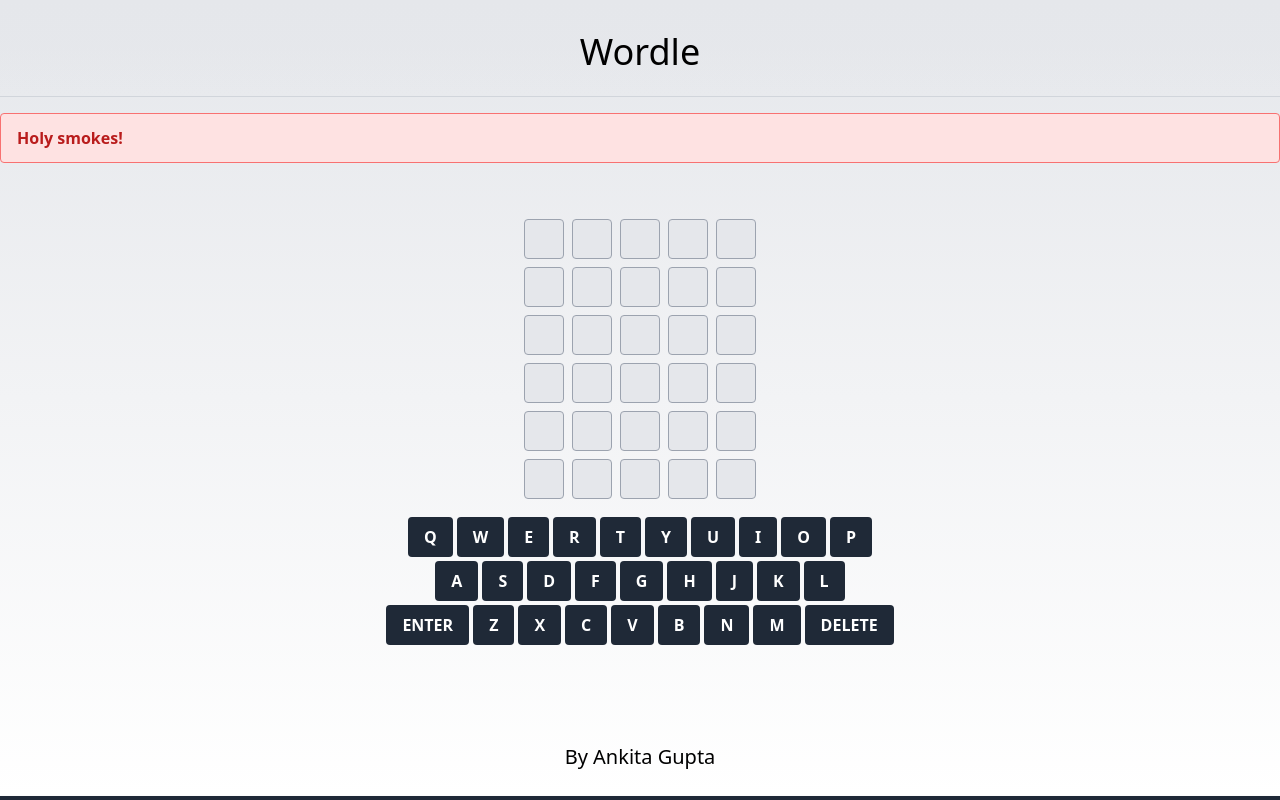
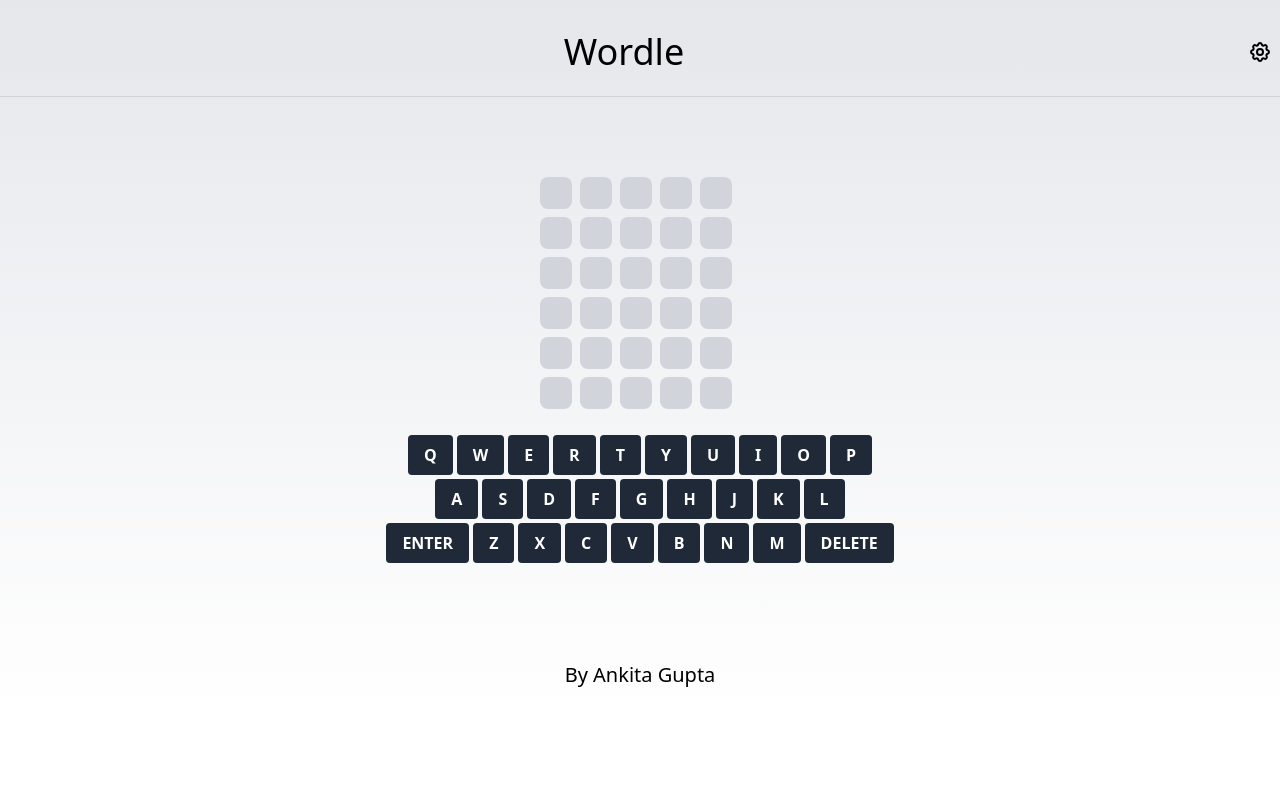
Before and after one commit to ankita0024/wordle, a Next.js app: page / in a window 1280 px wide. Built offline with nearby package versions, Linux system fonts and the light colour scheme.

Commit message:
basic functions tested

```diff
--- a/src/app/components/board.js
+++ b/src/app/components/board.js
@@ -1,16 +1,15 @@
-import Tile from "./tile";
-export default function Board(props) {
-  // let line = new Array(4)(4).fill("1");
-  const line = Array.from({ length: 5 }, () =>
-    Array.from({ length: 6 }, () => "")
-  );
+import Row from "./row";
+export default function Board({guesses, guess,live,n}) {
+
   return (
-    <div className="m-auto grid grid-cols-5 gap-2 mt-10">
-    {line.map((row, rowIndex) =>
-      row.map((cell, colIndex) => (
-        <Tile rowIndex={rowIndex} colIndex={colIndex} cell={cell}></Tile>
-      ))
-    )}
+    <div className="mt-16">
+    {guesses.map((g, i) => {
+      console.log("g----",g);
+      if (live === i) {
+        return <Row key={i} guess={guess} n={n} />;
+      }
+      return <Row key={i} guess={g} n={n} />;
+    })}
   </div>
   );
 }
--- a/src/app/components/keyboard.js
+++ b/src/app/components/keyboard.js
@@ -1,21 +1,27 @@
 import React from "react";
+import { useEffect, useState } from "react";
 
 function Key(props) {
+  const handleClick = (event) => {
+    console.log("clickedd");
+    props.onClick(props.value);
+  };
+
   return (
     <button
       className="bg-gray-800 text-white font-bold py-2 px-4 rounded uppercase m-0.5"
-      onClick={""}
+      onClick={handleClick}
     >
       {props.value}
     </button>
   );
 }
 
-function Keyboard(props) {
+function Keyboard({ onClick }) {
   const rows = [
     ["Q", "W", "E", "R", "T", "Y", "U", "I", "O", "P"],
     ["A", "S", "D", "F", "G", "H", "J", "K", "L"],
-    ["ENTER","Z", "X", "C", "V", "B", "N", "M","DELETE"],
+    ["ENTER", "Z", "X", "C", "V", "B", "N", "M", "DELETE"],
   ];
 
   return (
@@ -23,15 +29,10 @@
       {rows.map((row, index) => (
         <div className="flex justify-center" key={index}>
           {row.map((key) => (
-            <Key key={key} value={key} onClick={props.onClick} />
+            <Key onClick={onClick} key={key} value={key} />
           ))}
         </div>
       ))}
-      {/* <div className="flex justify-between mt-4">
-        <Key value="Enter" onClick={""} />
-        <div className="w-16"></div>
-        <Key value="Delete" onClick={""} />
-      </div> */}
     </div>
   );
 }
--- /dev/null
+++ b/src/app/components/modal.js
@@ -0,0 +1,58 @@
+import React, { useState } from "react";
+
+function Modal({ onClick,numberOfGuess }) {
+  const [selectedValue, setSelectedValue] = useState(numberOfGuess);
+
+  function handleClose() {
+    onClick(selectedValue);
+  }
+  function handleCancel() {
+    onClick(numberOfGuess)
+  }
+  const handleNumberChange = (e) => {
+    if (e.target.value >= 5 && e.target.value <= 8) {
+      setSelectedValue(Number(e.target.value));
+    }
+  };
+  return (
+    <div className={`fixed inset-0 bg-gray-500 bg-opacity-50`}>
+      <div className="fixed top-1/2 left-1/2 transform -translate-x-1/2 -translate-y-1/2 bg-white p-4 rounded-md shadow-md">
+        <div className="sm:flex sm:items-start">
+          <div className="mt-3 text-center sm:mt-0 sm:ml-4 sm:text-left">
+            <h3 className="text-lg leading-6 font-medium text-gray-900">
+              Select a value within range of 5 to 8
+            </h3>
+            <div className="mt-4 flex justify-center pb-6">
+              <input
+                type="number"
+                name="quantity"
+                id="quantity"
+                value={selectedValue}
+                min="5"
+                max="8"
+                className="w-16 text-center text-gray-700 font-semibold focus:outline-none focus:text-gray-900"
+                onChange={handleNumberChange}
+              />
+            </div>
+          </div>
+        </div>
+        <div className="flex justify-center">
+          <button
+            onClick={handleCancel}
+            className="bg-gray-200 px-4 py-2 rounded-md shadow-md mr-2"
+          >
+            Cancel
+          </button>
+          <button
+            className="bg-blue-500 text-white px-4 py-2 rounded-md shadow-md"
+            onClick={handleClose}
+          >
+            OK
+          </button>
+        </div>
+      </div>
+    </div>
+  );
+}
+
+export default Modal;
--- /dev/null
+++ b/src/app/components/row.js
@@ -0,0 +1,19 @@
+export default function Row({key,guess,n}) {
+  let letters= "";
+  if(guess){
+     letters = guess.split('');
+  }
+    return (
+      <div className="flex items-center row justify-center">
+      {letters && letters.map((letter, i) => (
+        <div key={i} className="bg-gray-300 text-gray-800 w-8 h-8 flex justify-center items-center rounded-lg mr-2 mb-2">
+          {letter}
+        </div>
+      ))}
+      {[...Array(n - letters.length)].map((_, i) => (
+        <div key={i} className="bg-gray-300 w-8 h-8 rounded-lg mr-2 mb-2"></div>
+      ))}
+    </div>
+    )
+
+}
--- /dev/null
+++ b/src/app/components/settings.js
@@ -0,0 +1,5 @@
+export default function Settings({onClick}){
+
+return (<button onClick={onClick}>
+ <svg  xmlns="http://www.w3.org/2000/svg" fill="none" viewBox="0 0 24 24" stroke-width="2" stroke="currentColor" aria-hidden="true" class="h-6 w-6 cursor-pointer dark:stroke-white"><path stroke-linecap="round" stroke-linejoin="round" d="M10.325 4.317c.426-1.756 2.924-1.756 3.35 0a1.724 1.724 0 002.573 1.066c1.543-.94 3.31.826 2.37 2.37a1.724 1.724 0 001.065 2.572c1.756.426 1.756 2.924 0 3.35a1.724 1.724 0 00-1.066 2.573c.94 1.543-.826 3.31-2.37 2.37a1.724 1.724 0 00-2.572 1.065c-.426 1.756-2.924 1.756-3.35 0a1.724 1.724 0 00-2.573-1.066c-1.543.94-3.31-.826-2.37-2.37a1.724 1.724 0 00-1.065-2.572c-1.756-.426-1.756-2.924 0-3.35a1.724 1.724 0 001.066-2.573c-.94-1.543.826-3.31 2.37-2.37.996.608 2.296.07 2.572-1.065z"></path><path stroke-linecap="round" stroke-linejoin="round" d="M15 12a3 3 0 11-6 0 3 3 0 016 0z"></path></svg></button>
+)}
--- a/src/app/components/tile.js
+++ /dev/null
@@ -1,13 +0,0 @@
-export default function Tile(props) {
-
-return(
-    <div
-          key={`${props.rowIndex}-${props.colIndex}`}
-          className="bg-gray-200 h-10 w-10 border border-gray-400 flex justify-center items-center rounded"
-        >
-          {props.cell}
-        </div>
-    // <div class="border border-gray-300 p-4">
-    // </div>
-)
-}
--- a/src/app/page.js
+++ b/src/app/page.js
@@ -1,28 +1,127 @@
-import Board from "./components/board"
-import Keyboard from "./components/keyboard"
-import Row from "./components/board";
-import Tile from "./components/tile";
+"use client";
+
+import Board from "./components/board";
+import Keyboard from "./components/keyboard";
+import { useEffect, useState } from "react";
+import solution from "./solution.json";
+import Modal from "./components/modal";
+import Settings from "./components/settings";
 
 export default function Home() {
+  const [live, setLive] = useState(0);
+  const [guess, setGuess] = useState("");
+  const [usedWord, setUsedWord] = useState([]);
+  const [isCorrect, setIsCorrect] = useState(false);
+  const [error, setError] = useState(false);
+  const [modalVisible, setModalVisible] = useState(false);
+  const [numberOfGuess, setNumberOfGuess] = useState(5);
+  const [guesses, setGuesses] = useState([...Array(numberOfGuess + 1)]);
+
+  // eslint-disable-next-line react-hooks/exhaustive-deps
+  function eventHandler(event) {
+    if (event.toUpperCase() === "ENTER") {
+      if (live > numberOfGuess) {
+        return;
+      }
+      if (usedWord.includes(guess)) {
+        setError(true);
+        return;
+      }
+      if (guess.length !== numberOfGuess) {
+        return;
+      }
+      const formatted = editGuess();
+      addGuess(formatted);
+      console.log(formatted);
+    }
+    if (event.toUpperCase() === "BACKSPACE" || event === "DELETE") {
+      setGuess((prev) => prev.slice(0, -1));
+      return;
+    }
+    if (/^[A-Za-z]$/.test(event)) {
+      if (guess.length < numberOfGuess) {
+        setGuess((prev) => prev + event);
+      }
+    }
+  }
+  useEffect(() => {
+    setGuesses([...Array(numberOfGuess + 1)]);
+  }, [numberOfGuess]);
+  function addGuess(formattedGuess) {
+    if (guess === solution) {
+      setIsCorrect(true);
+    }
+    setGuesses((prevGuesses) => {
+      let newGuesses = [...prevGuesses];
+      newGuesses[live] = formattedGuess;
+      return newGuesses;
+    });
+    setHistory((prevHistory) => {
+      return [...prevHistory, currentGuess];
+    });
+    setLive((prevLive) => {
+      return prevLive + 1;
+    });
+    setGuess("");
+  }
+
+  function editGuess() {
+    let solutionArray = [...solution];
+    let formattedGuess = [...guess].map((l) => {
+      return { key: l, color: "grey" };
+    });
+
+    formattedGuess.forEach((l, i) => {
+      if (solution[i] === l.key) {
+        formattedGuess[i].color = "green";
+        solutionArray[i] = null;
+      }
+    });
+
+    formattedGuess.forEach((l, i) => {
+      if (solutionArray.includes(l.key) && l.color !== "green") {
+        formattedGuess[i].color = "yellow";
+        solutionArray[solutionArray.indexOf(l.key)] = null;
+      }
+    });
+
+    return formattedGuess;
+  }
+
+  useEffect(() => {
+    const listener = (event) => {
+      if (event) {
+        eventHandler(event.key);
+      }
+    };
+    window.addEventListener("keyup", listener);
+  }, [eventHandler]);
+  function onClose(selectedValue) {
+    setNumberOfGuess(selectedValue);
+    setModalVisible(false);
+  }
   return (
     <main className="flex flex-col h-full gap-4 font-sans bg-gradient-to-b from-gray-200 to-transparent">
-
-       <div className="pb-6 pt-8 flex w-full justify-center text-4xl border-b border-gray-300 bg-gradient-to-b ">
-          Wordle
-          <div className="absolute inset-x-0 bottom-0 h-1 bg-gray-800 shadow"></div>
-
+      <div className="pb-6 flex justify-between pt-8 text-4xl border-b border-gray-300 bg-gradient-to-b ">
+        <div className="flex-1 flex justify-center items-center">Wordle</div>
+        <div className="flex items-center mr-2">
+          <Settings onClick={() => setModalVisible(true)} />
         </div>
-        <div class="bg-red-100 border border-red-400 text-red-700 px-4 py-3 rounded relative" role="alert">
-  <strong class="font-bold">Holy smokes!</strong>
-</div>
-      {/* <div className=""> */}
-     <Board ></Board>
-       <Keyboard></Keyboard>
-      {/* </div> */}
-      <div className="pb-6 pt-10 self-center text-xl">
-            By Ankita Gupta
-
+      </div>
+      {error && (
+        <div
+          class="bg-red-100 border border-red-400 text-red-700 px-4 py-3 rounded relative"
+          role="alert"
+        >
+          <strong class="font-bold">Duplicate value!!</strong>
         </div>
+      )}
+      {modalVisible && (
+        <Modal onClick={onClose} numberOfGuess={numberOfGuess} />
+      )}
+      <Board guesses={guesses} guess={guess} live={live} n={numberOfGuess} />
+      <Keyboard onClick={eventHandler} />
+      <div className="pb-6 pt-10 self-center text-xl">By Ankita Gupta</div>
     </main>
-  )
+  );
 }
```
